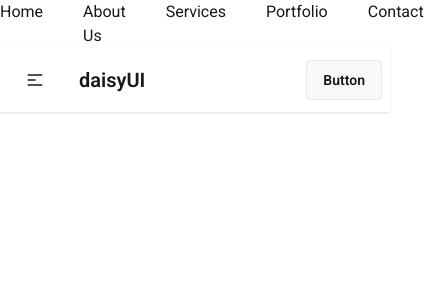
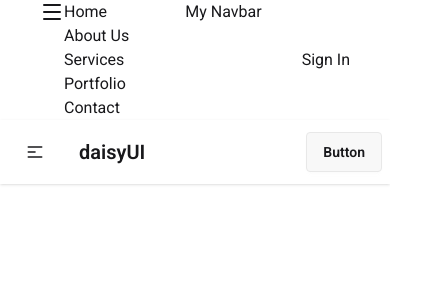
Before and after one commit to aysha3f/tailwind-react-pricing-options, a React (Vite) app: page / in a window 390 px wide. Shown: the top 300 px of the page, 424 px wide, since content can reach past the window. Built offline with nearby package versions, Linux system fonts and the light colour scheme.

Commit message:
dynamic menu button toggle and menu toggle

```diff
--- a/src/components/Navbar/Navbar.jsx
+++ b/src/components/Navbar/Navbar.jsx
@@ -1,5 +1,6 @@
-import React from 'react';
+import React, { useState } from 'react';
 import Link from './Link';
+import { Menu, X } from 'lucide-react';
 
 const navData = [
   { id: 1, name: "Home", url: "/" },
@@ -11,15 +12,24 @@
 
 
 const Navbar = () => {
+  const [open, setOpen] = useState(false);
+
+  const links = navData.map(route=><Link key={route.id} route={route}></Link>)
     return (
-        <nav>
-    <ul className='flex '>
+        <nav className='flex justify-between mx-10'>
+    <span className='flex' onClick={()=>setOpen(!open)}>
+          {
+            open ? <X className='md:hidden'></X>: <Menu className='md:hidden'></Menu>
+          }
+          <ul className='md:hidden'>
+            {links}
+          </ul>
+   <h3 className='ml-4'>My Navbar</h3>
+    </span>
+    <ul className='md:flex hidden'>
         {
-
-        navData.map(route=><Link key={route.id} route={route}></Link>)
-
-
-        }
+      links
+          }
     </ul>
            {/* <ul className='flex'>
 {
@@ -29,16 +39,12 @@
 }
            </ul> */}
 
-
-
-
-
-
-            {/* <ul className='flex'>
+      {/* <ul className='flex'>
                 <li className='mr-10'><a href="/">Home</a></li>
                 <li className='mr-10'><a href="/about">About</a></li>
                 <li className='mr-10'><a href="/blog">Blog</a></li>
             </ul> */}
+            <button>Sign In</button>
          </nav>
     );
 };
```
